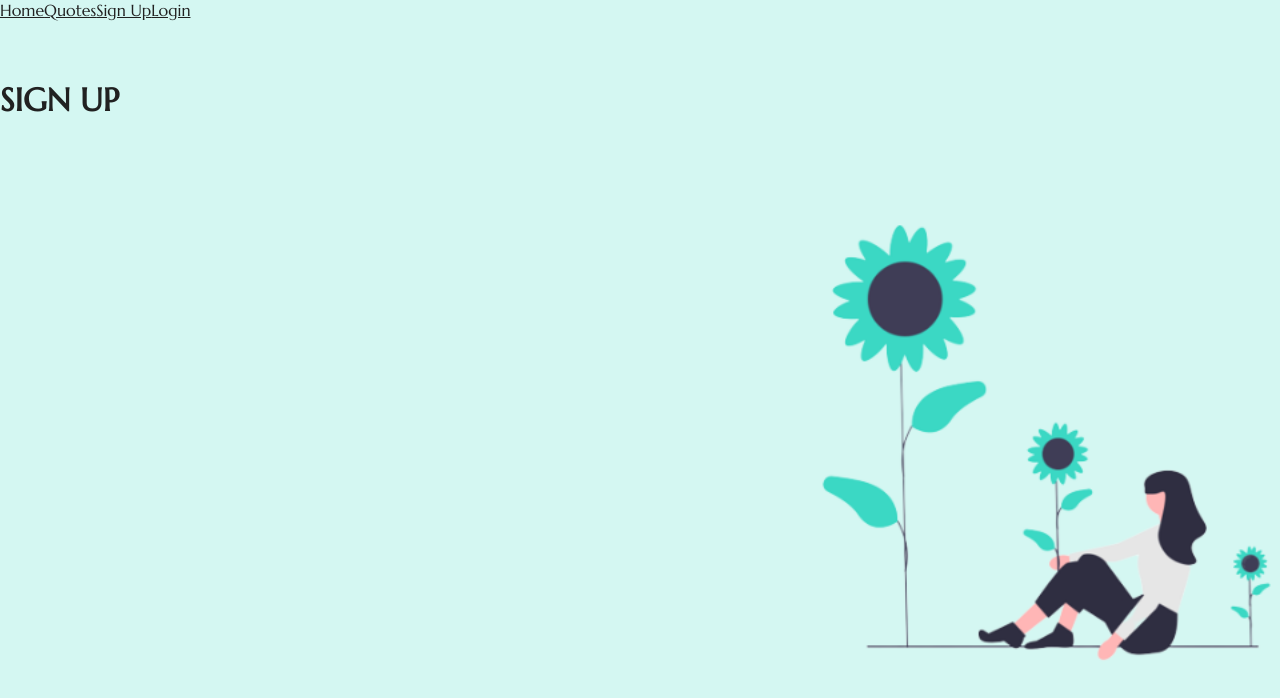
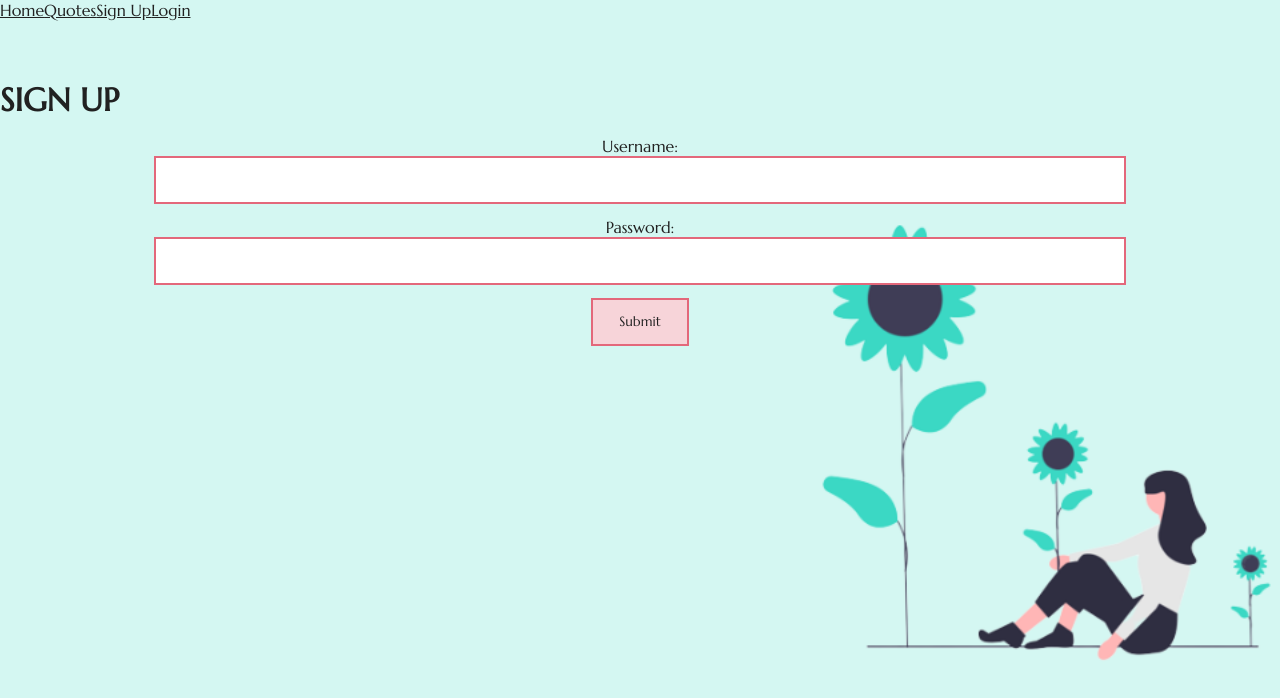
Before and after one commit to joanterm/Motivational-Panel, a React (Create React App) app in the folder client/: page /signup in a window 1280 px wide. Shown: the top 698 px of the page. Built offline with nearby package versions, Linux system fonts and the light colour scheme; a web font is replaced by a local one.

Commit message:
Completed user registration on front end

```diff
--- a/client/src/Components/SignUp.js
+++ b/client/src/Components/SignUp.js
@@ -1,7 +1,58 @@
+import {useEffect, useState} from "react"
+import axios from "axios"
+
 const SignUp = () => {
+    const [signUpData, setSignUpData] = useState({
+        username: "",
+        password: ""
+    })
+
+    const handleSignupSubmit = (e) => {
+        e.preventDefault()
+        axios
+        .post("/auth", {
+            username: signUpData.username,
+            password: signUpData.password
+        })
+        .then((response) => {
+            console.log(response.data)
+            console.log("successful registration")
+        })
+        .catch((err) => {
+            console.log("Error")
+        })
+    }
+
+    const handleSignupChange = (e) => {
+        setSignUpData({
+            ...signUpData,
+            [e.target.name]: e.target.value
+        })
+        console.log(signUpData);
+    }
+
+
     return (
         <div>
             <h1>SIGN UP</h1>
+        <form onSubmit={handleSignupSubmit}>
+            <label htmlFor="username">Username:</label>
+            <input
+              type="text"
+              name="username"
+              value={signUpData.username}
+              onChange={handleSignupChange}
+            />
+            <label htmlFor="password">Password:</label>
+            <input
+              type="text"
+              name="password"
+              value={signUpData.password}
+              onChange={handleSignupChange}
+            />
+            <button className="submit-button">Submit</button>
+        </form>
+
         </div>
      );
 }
```
Also changed, not shown: 1 other file (tests, documents, lock files or other folders).
